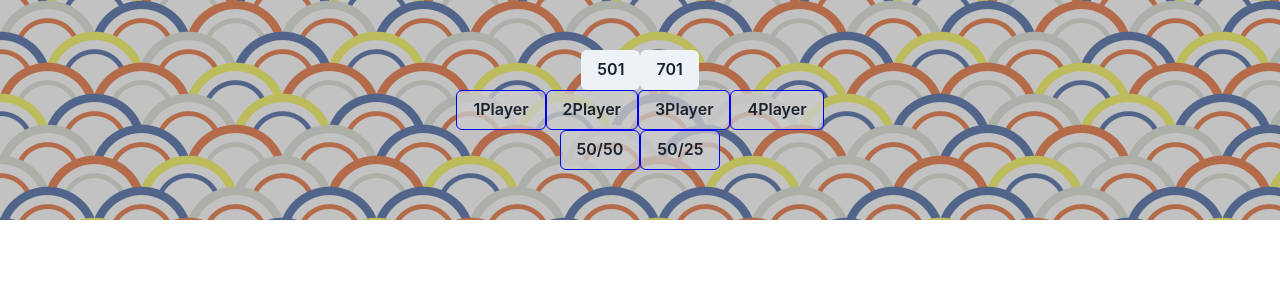
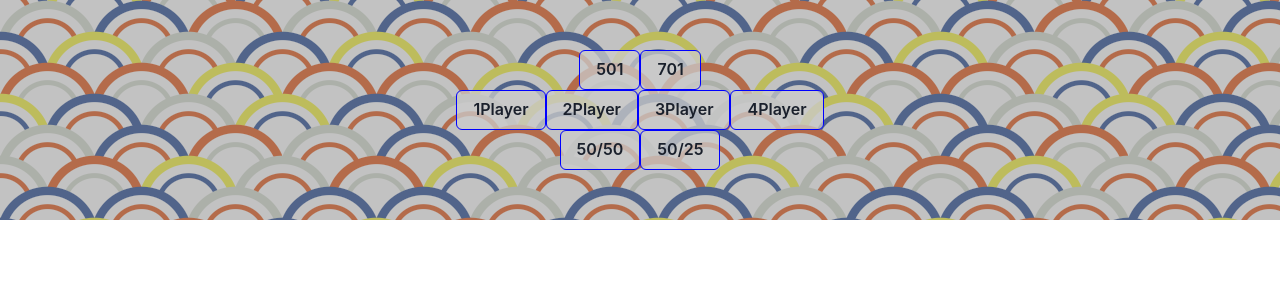
Before and after one commit to TamuTailor/darts_react_ts, a React (Vite) app: page /zeroone in a window 1280 px wide. Shown: the top 300 px of the page. Built offline with nearby package versions, Linux system fonts and the light colour scheme.

Commit message:
optionButton

```diff
--- a/src/Components/Atoms/Button/BullOption.tsx
+++ b/src/Components/Atoms/Button/BullOption.tsx
@@ -1,27 +1,30 @@
-import { Box, Button } from '@chakra-ui/react'
-import { css } from '@emotion/react';
-import React, { useState } from 'react'
+import { Box, Button } from "@chakra-ui/react";
+import { css } from "@emotion/react";
+import React, { useState } from "react";
+import { useButtonColorChange } from "../../../hooks/useButtonColorChange";
 
 export const BullOption = () => {
-    const [buttonColor, setButtonColor] = useState("");
-    const bullOption  = (e: React.MouseEvent<HTMLButtonElement>) => {
-        setButtonColor(e.currentTarget.value);
-        console.log(e.currentTarget.value)
-    }
+  const { colorChange, styles, buttonColor } = useButtonColorChange();
+
+  const bullOption = (e: React.MouseEvent<HTMLButtonElement>) => {
+    colorChange(e);
+  };
   return (
     <Box>
-        <Button value={"fat"} onClick={(e: React.MouseEvent<HTMLButtonElement>)=>bullOption(e)} css={buttonColor === "fat" ? styles.true : styles.false}>50/50</Button>
-        <Button value={"sepa"} onClick={(e: React.MouseEvent<HTMLButtonElement>)=>bullOption(e)} css={buttonColor === "sepa" ? styles.true : styles.false}>50/25</Button>
+      <Button
+        value={"fat"}
+        onClick={(e: React.MouseEvent<HTMLButtonElement>) => bullOption(e)}
+        css={buttonColor === "fat" ? styles.true : styles.false}
+      >
+        50/50
+      </Button>
+      <Button
+        value={"sepa"}
+        onClick={(e: React.MouseEvent<HTMLButtonElement>) => bullOption(e)}
+        css={buttonColor === "sepa" ? styles.true : styles.false}
+      >
+        50/25
+      </Button>
     </Box>
-  )
-}
-
-const styles = {
-    true: css`
-      background-color: red;
-    `,
-    false: css`
-      background-color: #ccccccc0;
-      border: 1px solid blue;
-    `,
-  };
+  );
+};
--- a/src/Components/Atoms/Button/GameSelectButton.tsx
+++ b/src/Components/Atoms/Button/GameSelectButton.tsx
@@ -1,24 +1,29 @@
 import { Button } from "@chakra-ui/react";
 import { useAtom } from "jotai";
 import { game, gameScore } from "../../../Atom";
+import { useButtonColorChange } from "../../../hooks/useButtonColorChange";
 
 export const GameSelectButton = () => {
   const [selectGame, setSelectGame] = useAtom(game);
   const [score, setScore] = useAtom(gameScore);
+  const { colorChange, styles, buttonColor } = useButtonColorChange();
 
-  const Select = (children: string | number) => {
-    setSelectGame(children);
-    if (typeof children === "number") {
-      setScore(children);
-    } else {
-      setScore(0);
-    }
+  const Select = (e: React.MouseEvent<HTMLButtonElement>) => {
+   const p = Number(e.currentTarget.value)
+   colorChange(e);
+   console.log(p)
+    // setSelectGame(children);
+    // if (typeof children === "number") {
+    //   setScore(children);
+    // } else {
+    //   setScore(0);
+    // }
   };
 
   return (
     <>
-      <Button onClick={() => Select(501)}>501</Button>
-      <Button onClick={() => Select(701)}>701</Button>
+      <Button value={501} onClick={(e: React.MouseEvent<HTMLButtonElement>) => Select(e)} css={buttonColor === "501" ? styles.true : styles.false}>501</Button>
+      <Button value={701} onClick={(e: React.MouseEvent<HTMLButtonElement>) => Select(e)} css={buttonColor === "701" ? styles.true : styles.false}>701</Button>
     </>
   );
 };
--- a/src/Components/Atoms/Button/PlayerNum.tsx
+++ b/src/Components/Atoms/Button/PlayerNum.tsx
@@ -1,12 +1,13 @@
 import { Box, Button } from "@chakra-ui/react";
 import { css } from "@emotion/react";
-import React, { useState } from "react";
+import React from "react";
+import { useButtonColorChange } from "../../../hooks/useButtonColorChange";
 
 export const PlayerNum = () => {
-  const [buttonColor, setButtonColor] = useState("");
+    const { colorChange, styles, buttonColor } = useButtonColorChange();
 
   const playerCount = (e: React.MouseEvent<HTMLButtonElement>) => {
-    setButtonColor(e.currentTarget.value);
+    colorChange(e);
   };
 
 
@@ -51,13 +52,3 @@ export const PlayerNum = () => {
     </Box>
   );
 };
-
-const styles = {
-  true: css`
-    background-color: red;
-  `,
-  false: css`
-    background-color: #ccccccc0;
-    border: 1px solid blue;
-  `,
-};
--- /dev/null
+++ b/src/hooks/useButtonColorChange.ts
@@ -0,0 +1,22 @@
+import { css } from "@emotion/react";
+import { useState } from "react";
+export const useButtonColorChange = () => {
+  const [buttonColor, setButtonColor] = useState("");
+
+const colorChange = (e: React.MouseEvent<HTMLButtonElement>) => {
+    setButtonColor(e.currentTarget.value);
+  };
+
+
+const styles = {
+    true: css`
+      background-color: red;
+    `,
+    false: css`
+      background-color: #ccccccc0;
+      border: 1px solid blue;
+    `,
+  };
+
+  return {styles , colorChange,buttonColor}
+};
```
